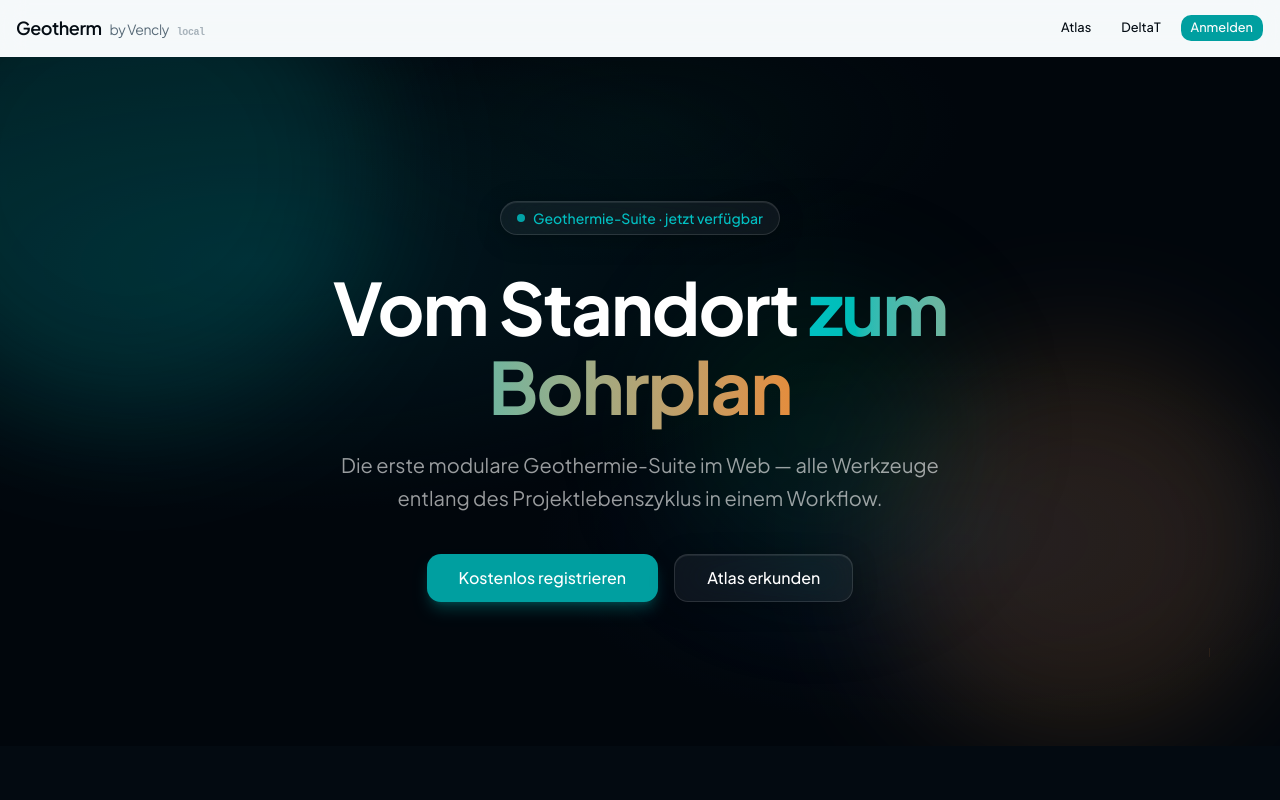
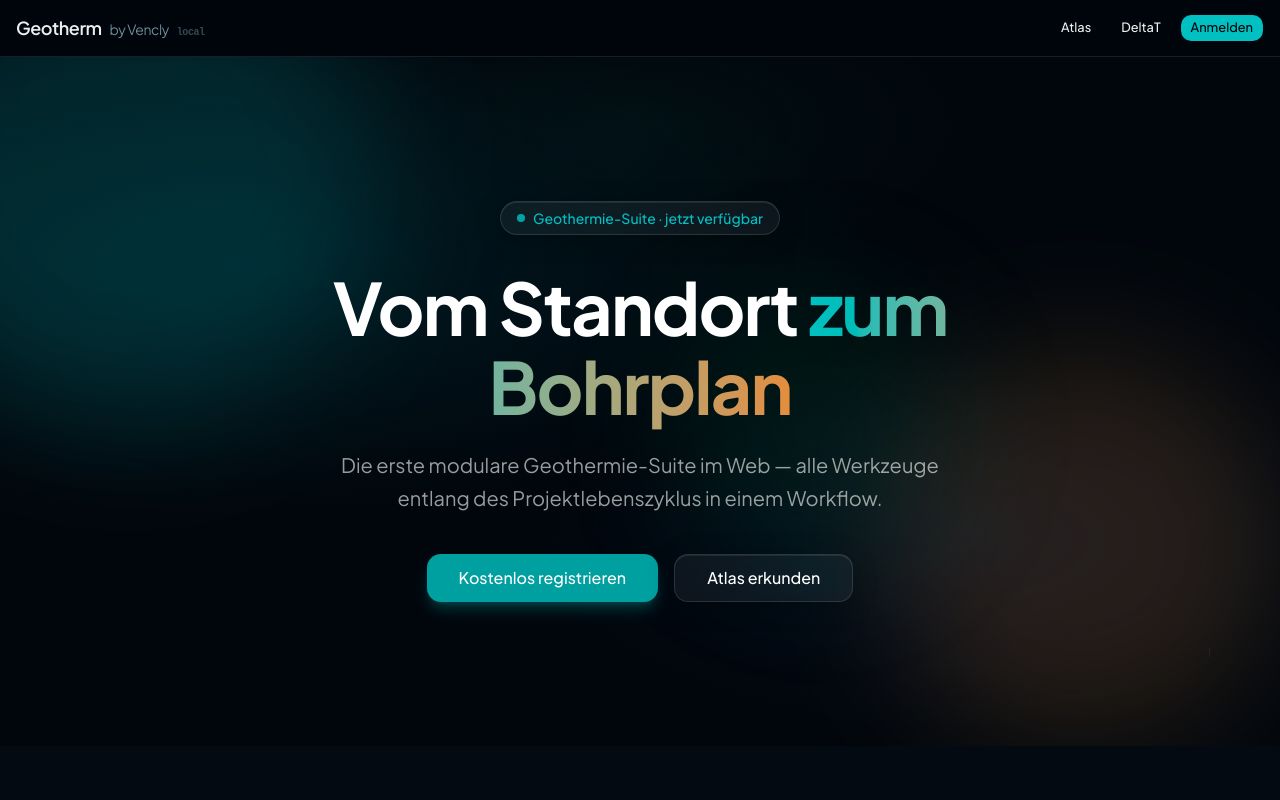
Before and after one commit to cryptoclemens/geotherm, a Next.js app: page / in a window 1280 px wide. Shown: the top 800 px of the page. Built offline with nearby package versions, Linux system fonts and the light colour scheme; no server answers.

Commit message:
fix: dark-Klasse auf html-Element — Dark-Theme wird jetzt korrekt angewendet
Das Glassmorphism-Design liegt unter .dark in globals.css, aber <html> hatte
kein dark-Klasse → gesamte App wurde im hellen Light-Mode gerendert.

https://claude.ai/code/session_01VqGK7ckyX1MmPJP6FdQRUX

```diff
--- a/src/app/layout.tsx
+++ b/src/app/layout.tsx
@@ -38,7 +38,7 @@ export default function RootLayout({
   children: React.ReactNode
 }>) {
   return (
-    <html lang="de" className={`${plusJakartaSans.variable} h-full antialiased`}>
+    <html lang="de" className={`${plusJakartaSans.variable} h-full antialiased dark`}>
       <body className="min-h-full flex flex-col">
         {children}
       </body>
```
